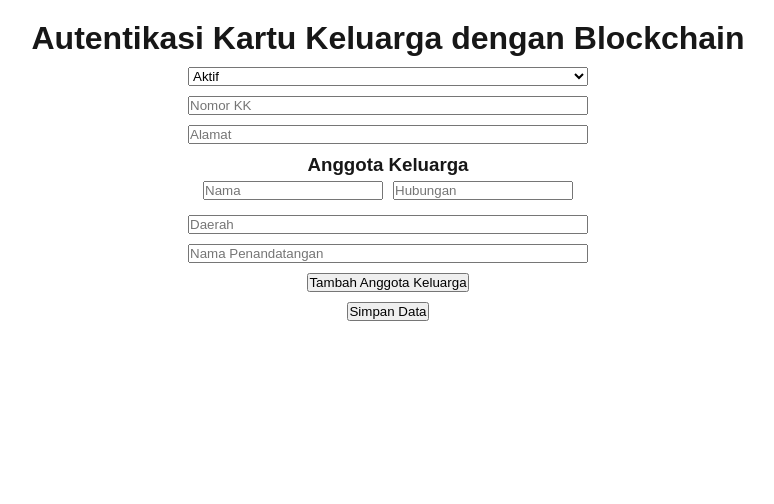
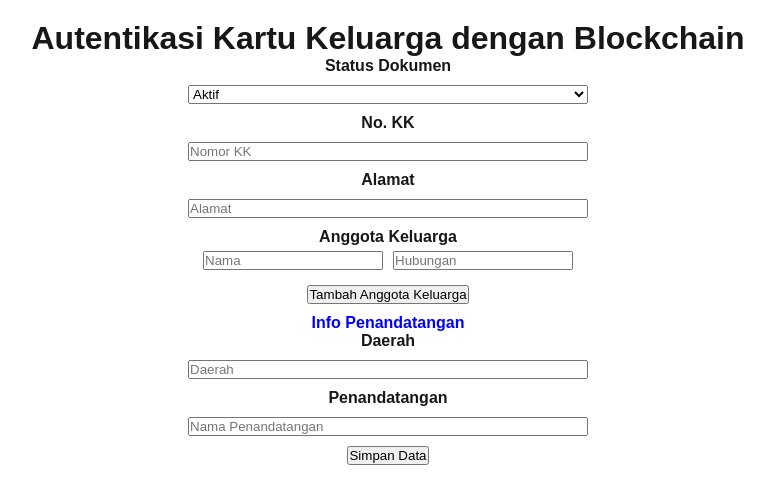
Before and after one commit to AndiWulanWahyuni/frontend-kk, a Next.js app: page / in a window 1280 px wide. Shown: the top 504 px of the page, without its empty margins (252-1026 px from the left). Built offline with nearby package versions, Linux system fonts and the light colour scheme.

Commit message:
Fix: ubah index.js

```diff
--- a/pages/index.js
+++ b/pages/index.js
@@ -64,10 +64,12 @@ export default function Home() {
         <div style={{ textAlign: "center", padding: "20px" }}>
             <h1>Autentikasi Kartu Keluarga dengan Blockchain</h1>
             <form onSubmit={handleSubmit} style={{ maxWidth: "400px", margin: "auto" }}>
+                <h4>Status Dokumen</h4>
                 <select value={statusDokumen} onChange={(e) => setStatusDokumen(e.target.value)} style={{ display: "block", margin: "10px auto", width: "100%" }}>
                     <option value="Aktif">Aktif</option>
                     <option value="Tidak Aktif">Tidak Aktif</option>
                 </select>
+                <h4>No. KK</h4>
                 <input
                     type="text"
                     placeholder="Nomor KK"
@@ -76,6 +78,7 @@ export default function Home() {
                     required
                     style={{ display: "block", margin: "10px auto", width: "100%" }}
                 />
+                <h4>Alamat</h4>
                 <input
                     type="text"
                     placeholder="Alamat"
@@ -85,7 +88,7 @@ export default function Home() {
                     style={{ display: "block", margin: "10px auto", width: "100%" }}
                 />
 
-                <h3>Anggota Keluarga</h3>
+                <h4>Anggota Keluarga</h4>
                 {anggotaKeluarga.map((member, index) => (
                     <div key={index}>
                         <input
@@ -104,6 +107,13 @@ export default function Home() {
                             required
                             style={{ display: "inline-block", margin: "5px", width: "45%" }}
                         />
+                    </div>
+                ))}
+                <button type="button" onClick={handleAddMember} style={{ display: "block", margin: "10px auto" }}>
+                    Tambah Anggota Keluarga
+                </button>
+                        <h4 style={{ color: "blue" }}>Info Penandatangan</h4>
+                        <h4>Daerah</h4>
                         <input
                             type="text"
                             placeholder="Daerah"
@@ -112,6 +122,7 @@ export default function Home() {
                             required
                             style={{ display: "block", margin: "10px auto", width: "100%" }}
                         />
+                        <h4>Penandatangan</h4>
                         <input
                             type="text"
                             placeholder="Nama Penandatangan"
@@ -120,11 +131,6 @@ export default function Home() {
                             required
                             style={{ display: "block", margin: "10px auto", width: "100%" }}
                         />
-                    </div>
-                ))}
-                <button type="button" onClick={handleAddMember} style={{ display: "block", margin: "10px auto" }}>
-                    Tambah Anggota Keluarga
-                </button>
                 <button type="submit" style={{ display: "block", margin: "10px auto" }}>Simpan Data</button>
             </form>
 
```
